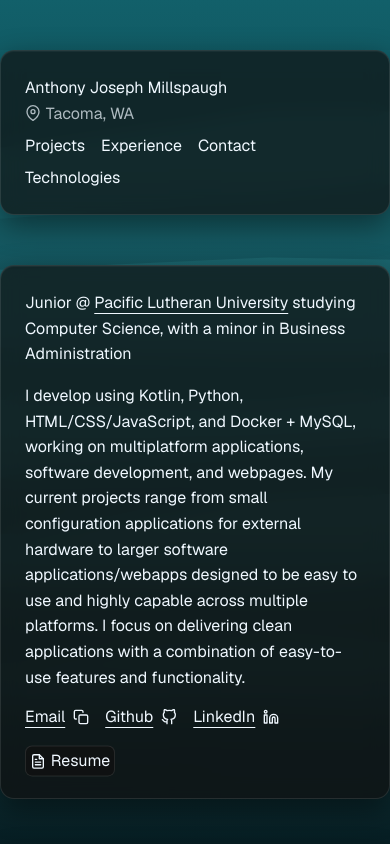
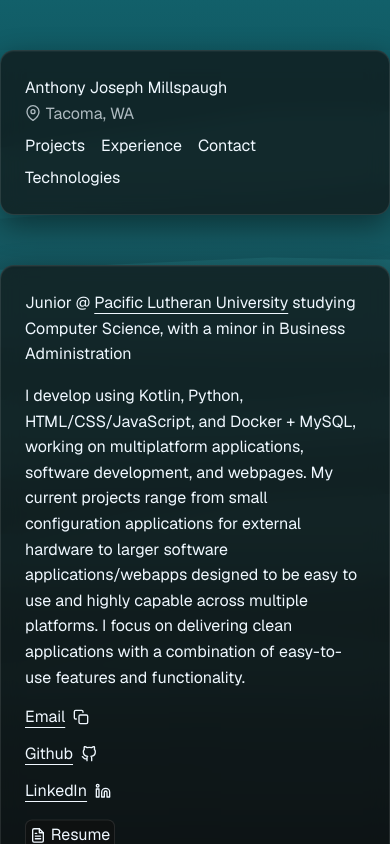
Before and after one commit to AnthonyJMillspaugh/portfolio-website, a React (Vite) app in the folder client/: page / in a window 390 px wide. Shown: the top 844 px of the page. Built offline with nearby package versions, Linux system fonts and the light colour scheme.

Commit message:
resume button display fixed for mobile v2

```diff
--- a/client/src/App.css
+++ b/client/src/App.css
@@ -91,3 +91,13 @@
   align-items: center;
   translate: 0 0.4rem;
 }
+
+@media (max-width: 500px) {
+  .about-footer {
+    display: flex;
+    flex-direction: column;
+    justify-content: left;
+    gap: 1rem;
+    align-items: flex-start;
+  }
+}
```
